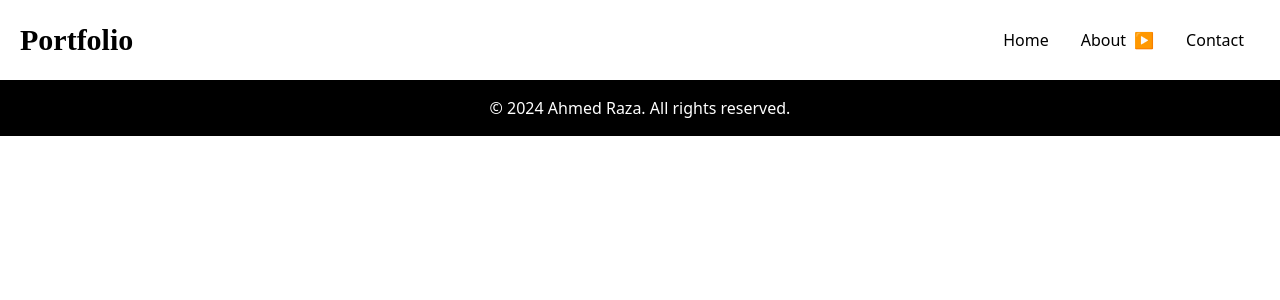
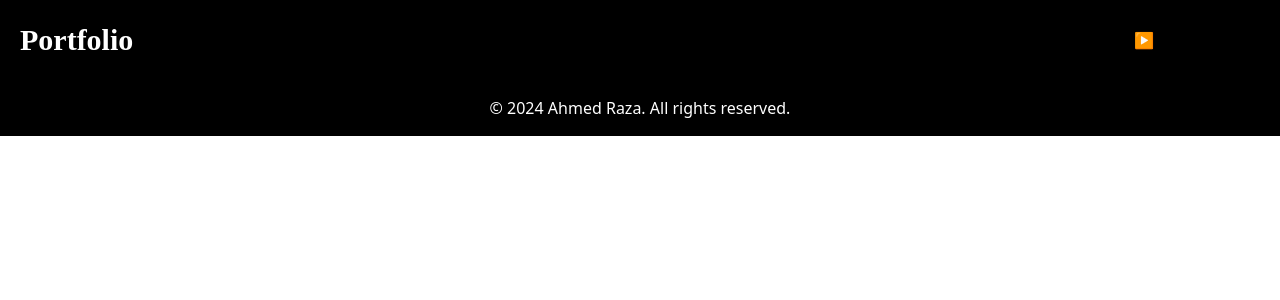
Before and after one commit to Ahmed-Raza0/ThursdayClass-Assignments, a Next.js app in the folder assignment-4/: page / in a window 1280 px wide. Shown: the top 300 px of the page. Built offline with nearby package versions, Linux system fonts and the light colour scheme.

Commit message:
assignment-4

```diff
--- a/assignment-4/src/app/componenets/Header.tsx
+++ b/assignment-4/src/app/componenets/Header.tsx
@@ -18,9 +18,9 @@ const Header = () => {
   const toggleSubMenu = () => setIsOpen(prev => !prev);
 
   return (
-    <div className="bg-white p-5 shadow-lg">
+    <div className="bg-Black p-5 shadow-lg">
       <div className="max-w-7xl mx-auto flex flex-col lg:flex-row lg:items-center justify-between">
-        <h1 className="text-black text-3xl font-bold font-['Geist_Sans']">Portfolio</h1>
+        <h1 className="text-white text-3xl font-bold font-['Geist_Sans']">Portfolio</h1>
 
         <div className="relative flex lg:space-x-4 space-x-2">
           <div
```
